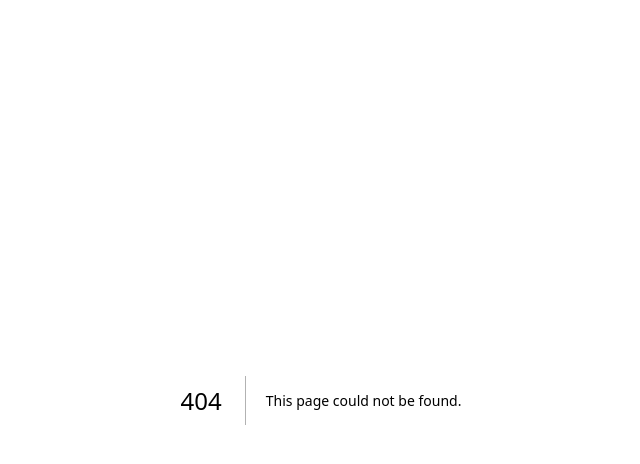
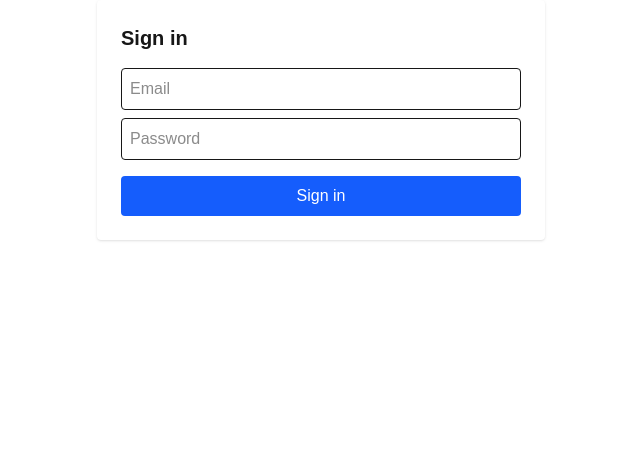
Before and after one commit to pinkfloyed/CartFusion-Online-Shopping-Platform, a Next.js app: page /auth/login in a window 1280 px wide. Before the commit this address had no page. Shown: the top 464 px of the page, without its empty margins (319-959 px from the left). Built offline with nearby package versions, Linux system fonts and the light colour scheme.

Commit message:
feat(auth) : Add LoginPage with NextAuth credentials
- Implement login form with email and password fields

- Handle loading state and credential-based sign-in

- Redirect on success and show alert on failure

```diff
--- /dev/null
+++ b/src/app/auth/login/page.tsx
@@ -0,0 +1,29 @@
+'use client'
+import { signIn } from 'next-auth/react'
+import { useState } from 'react'
+
+export default function LoginPage() {
+  const [email, setEmail] = useState('')
+  const [password, setPassword] = useState('')
+  const [loading, setLoading] = useState(false)
+
+  const onSubmit = async (e: any) => {
+    e.preventDefault()
+    setLoading(true)
+    const res = await signIn('credentials', { redirect: false, email, password })
+    setLoading(false)
+    if ((res as any)?.ok) window.location.href = '/'
+    else alert('Invalid credentials')
+  }
+
+  return (
+    <div className="max-w-md mx-auto bg-white p-6 rounded shadow">
+      <h2 className="text-xl font-bold mb-4">Sign in</h2>
+      <form onSubmit={onSubmit}>
+        <input type="email" value={email} onChange={(e) => setEmail(e.target.value)} placeholder="Email" className="w-full p-2 mb-2 border rounded" />
+        <input type="password" value={password} onChange={(e) => setPassword(e.target.value)} placeholder="Password" className="w-full p-2 mb-4 border rounded" />
+        <button className="w-full py-2 rounded bg-blue-600 text-white">{loading ? 'Signing...' : 'Sign in'}</button>
+      </form>
+    </div>
+  )
+}
```
